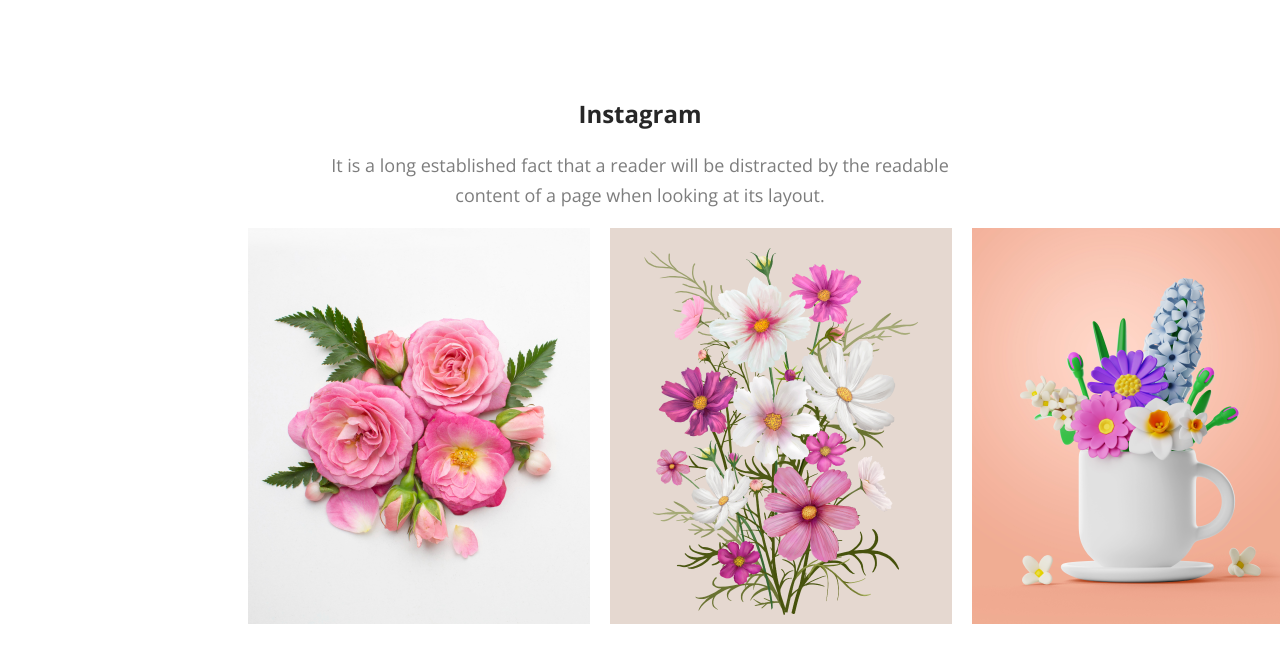
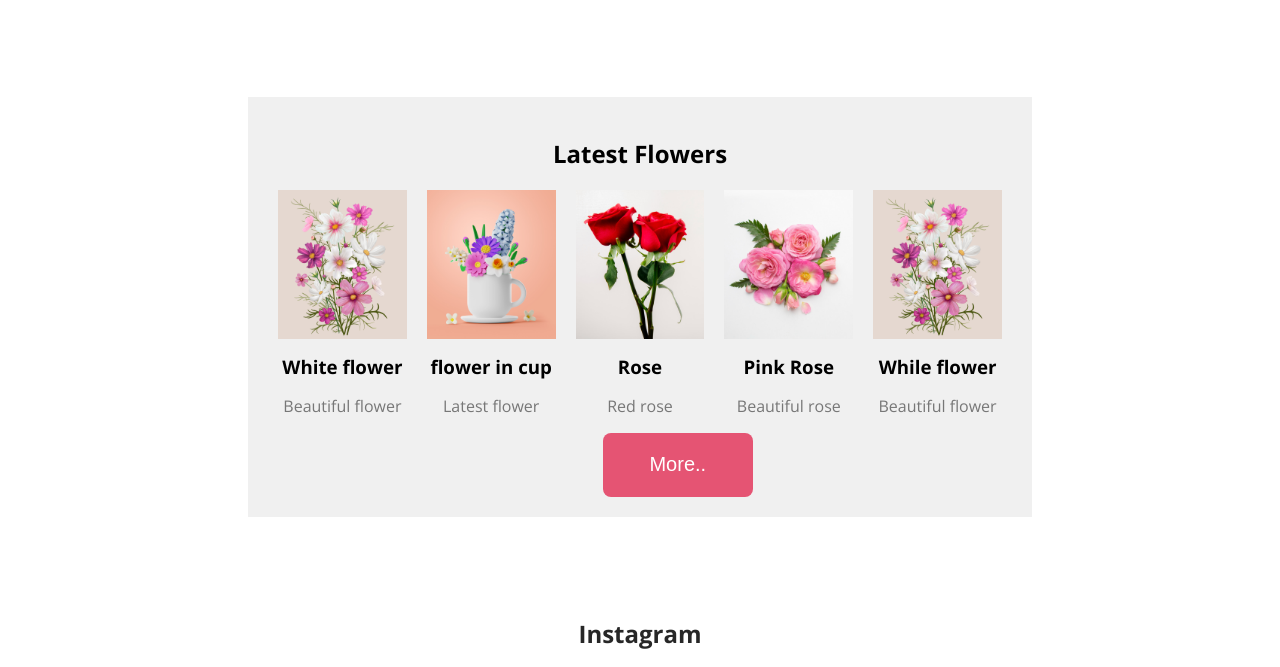
Before and after one commit to Abirhossain2084/assignment1, a plain HTML site: page index.html in a window 1280 px wide. Shown: the part 2310-2977 px from the top of the page. Drawn offline with nearby package versions, Linux system fonts and the light colour scheme.

Commit message:
update special

```diff
--- a/index.html
+++ b/index.html
@@ -72,6 +72,44 @@
 
         </section>
 
+     <!--special option-->
+
+     <section class="latest-products">
+        <h2>Latest Flowers</h2>
+        <div class="product-container">
+          <div class="product">
+            <img src="img/Rectangle 4.png" alt="Product 1">
+            <h3>White flower </h3>
+            <p>Beautiful flower</p>
+          </div>
+          <div class="product">
+            <img src="img/Rectangle 5.png" alt="Product 2">
+            <h3>flower in cup</h3>
+            <p>Latest flower</p>
+          </div>
+          <div class="product">
+            <img src="img/Rectangle 6.png" alt="Product 2">
+            <h3>Rose</h3>
+            <p>Red rose </p>
+          </div>
+          <div class="product">
+            <img src="img/Flower 01.png" alt="Product 2">
+            <h3>Pink Rose</h3>
+            <p>Beautiful rose</p>
+          </div>
+          <div class="product">
+            <img src="img/Rectangle 4.png" alt="Product 2">
+            <h3>While flower</h3>
+            <p>Beautiful flower</p>
+          </div>
+
+        </div>
+
+        <button class="latestbtn"> More.. </button>
+      </section>
+
+
+
      <!--instagram-->
 
      <section class="insta">
@@ -112,7 +150,7 @@
        <!--footer-->
 
      <section class="fotter">
-        <h3 class="fotter-head">FlowerShop</h3>
+        <h3 class="fotter-head">Flower <span class="shop">Shop</span></h3>
 
 
         <p class="footer-pra">It is a long established fact that a reader will be distracted by the readable <br> content of a page when looking at its layout.</p>
--- a/style.css
+++ b/style.css
@@ -169,6 +169,64 @@ margin-left: 200px;
     color: #E55473;
 }
 
+/*special option*/
+
+.latest-products {
+    background-color: #f0f0f0;
+    padding: 20px;
+    margin-top:100px ;
+    margin-left: 240px;
+    margin-right: 240px;
+  }
+
+  .latest-products h2 {
+    text-align: center;
+    margin-bottom: 20px;
+
+  }
+
+  .product-container {
+    display: flex;
+    justify-content: center;
+  }
+
+  .product {
+    width: 200px;
+    text-align: center;
+    margin: 0 10px;
+  }
+
+  .product img {
+    width: 100%;
+    height: auto;
+  }
+
+  .product h3 {
+    margin: 10px 0;
+  }
+
+  .product p {
+    color: #777;
+  }
+
+  .latestbtn{
+    width: 150px;
+    height: 64px;
+    flex-shrink: 0;
+
+    border-radius: 8px;
+    background: #E55473;
+    border: 0px;
+    color: white;
+    font-size: 20px;
+    margin-left: 45%;
+
+
+  }
+
+
+
+
 /*insta*/
 
 .insta{
@@ -277,3 +335,6 @@ font-style: normal;
 font-weight: 400;
 line-height: normal;
 }
+.shop{
+    color: #FFF;
+}
```
